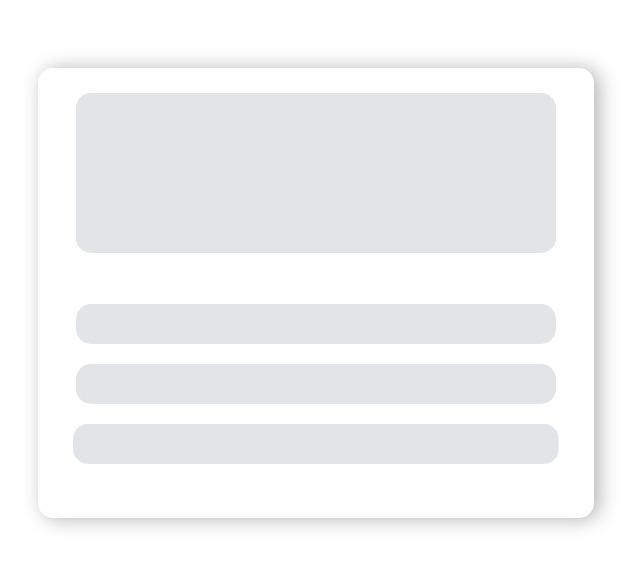
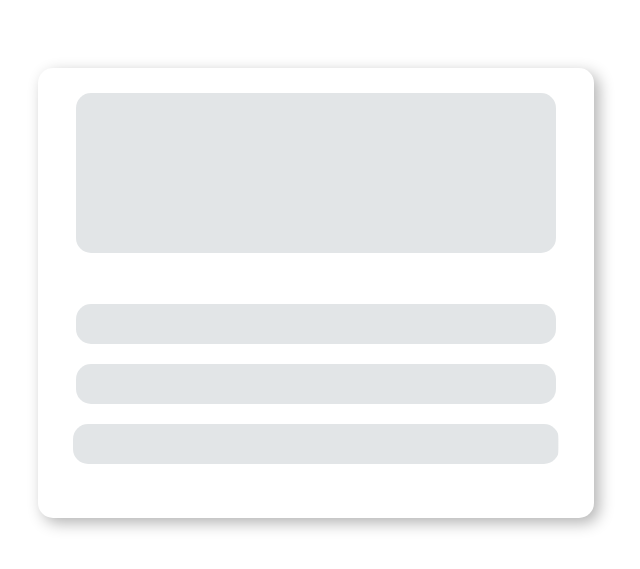
Before and after one commit to Ashuai-jpg/skeleton, a plain HTML site: page index.html in a window 1280 px wide. Shown: the part 115-684 px from the top of the page, without its empty margins (324-964 px from the left). Drawn offline with Linux system fonts and the light colour scheme.

Commit message:
shadow refine

```diff
--- a/style.css
+++ b/style.css
@@ -37,7 +37,7 @@ background-image: linear-gradient(
     flex-direction: column;
     align-items: center;
     background-color: #ffffff;
-    box-shadow: 5px 1px 20px rgba(0, 0, 0, 0.3);
+    box-shadow: 5px 5px 15px rgba(0, 0, 0, 0.3);
     transition: all 0.25s ease-in;
 }
 .card:active{
```
Also changed, not shown: index.html (+0 -1 lines).
